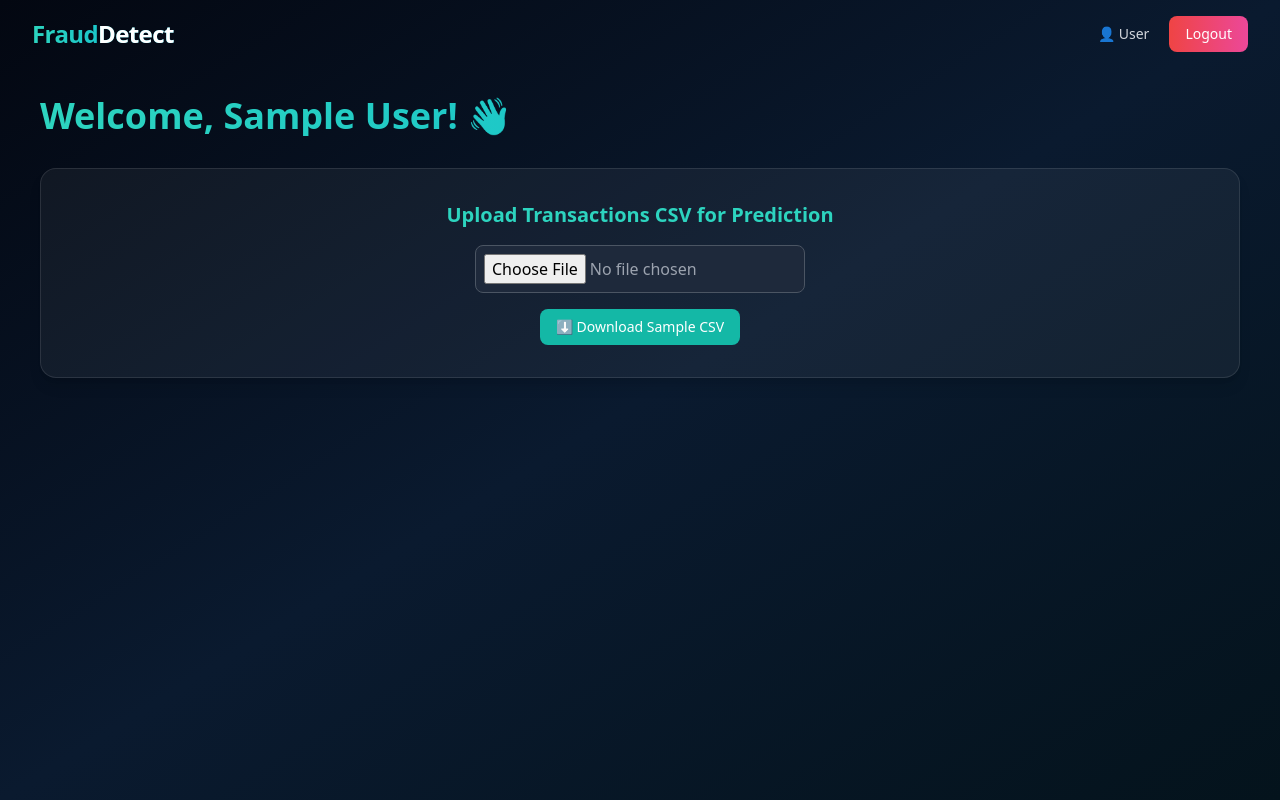
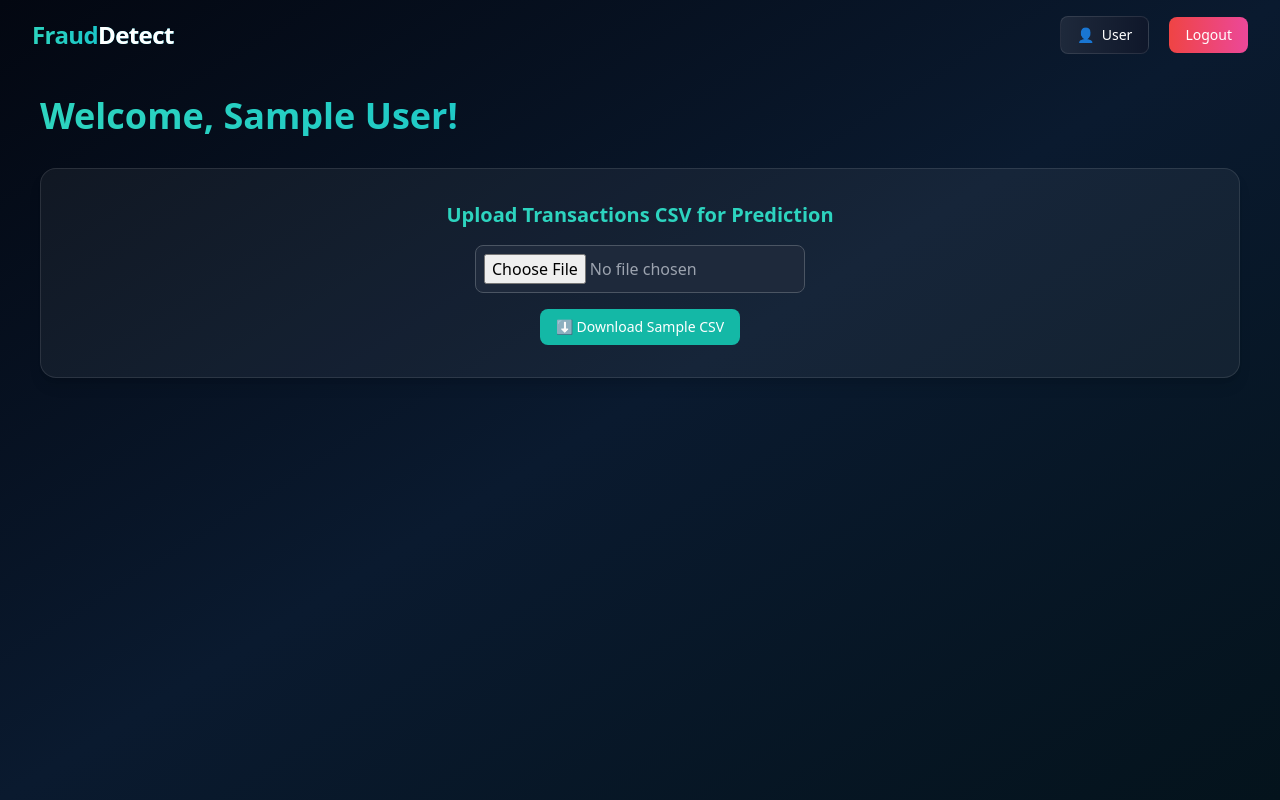
Before and after one commit to Pratheeksha88/Credit_card_fraud_detection, a React (Vite) app in the folder frontend/: page /dashboard in a window 1280 px wide. Built offline with nearby package versions, Linux system fonts and the light colour scheme; sample sign-in values are in the browser's storage.

Commit message:
fixed buttons

```diff
--- a/frontend/package.json
+++ b/frontend/package.json
@@ -18,7 +18,8 @@
     "react-router-dom": "^6.22.0",
     "react-scroll-parallax": "^3.5.0",
     "recharts": "^2.15.4",
-    "sweetalert2": "^11.26.3"
+    "sweetalert2": "^11.26.3",
+    "sweetalert2-react-content": "^5.1.0"
   },
   "devDependencies": {
     "@vitejs/plugin-react": "^4.3.2",
--- a/frontend/src/components/DashboardNavbar.jsx
+++ b/frontend/src/components/DashboardNavbar.jsx
@@ -6,20 +6,99 @@ import Swal from "sweetalert2";
 export default function DashboardNavbar({ userName = "User" }) {
   const navigate = useNavigate();
 
+  // 🔴 Logout Handler
   const handleLogout = () => {
     localStorage.removeItem("token");
     localStorage.removeItem("user");
+
     Swal.fire({
       icon: "success",
       title: "Logged Out",
       text: "You have successfully logged out.",
       confirmButtonColor: "#14b8a6",
+      background: "#0f172a",
+      color: "#e2e8f0",
     }).then(() => navigate("/login"));
+  };
+
+  // 👤 Profile Popup Handler
+  const handleProfile = () => {
+    const user = JSON.parse(localStorage.getItem("user"));
+    if (!user) {
+      Swal.fire({
+        icon: "info",
+        title: "User not found",
+        text: "No user data available.",
+        background: "#0f172a",
+        color: "#e2e8f0",
+        confirmButtonColor: "#14b8a6",
+      });
+      return;
+    }
+
+    // 🪄 Generate Initials Avatar
+    const initials = user.name
+      .split(" ")
+      .map((n) => n[0].toUpperCase())
+      .join("");
+
+    Swal.fire({
+      html: `
+        <div style="
+          display:flex;
+          flex-direction:column;
+          align-items:center;
+          justify-content:center;
+          color:#e2e8f0;
+          font-family:'Inter', sans-serif;
+          padding:15px 0;
+        ">
+          <div style="
+            width:80px;
+            height:80px;
+            border-radius:50%;
+            background:linear-gradient(145deg,#14b8a6,#06b6d4);
+            display:flex;
+            align-items:center;
+            justify-content:center;
+            font-size:2rem;
+            font-weight:700;
+            color:white;
+            box-shadow:0 0 20px rgba(20,184,166,0.6);
+            margin-bottom:15px;
+          ">
+            ${initials}
+          </div>
+          <h2 style="font-size:1.3rem;font-weight:700;color:#14b8a6;margin-bottom:5px;">
+            ${user.name}
+          </h2>
+          <p style="font-size:0.95rem;color:#94a3b8;margin-bottom:15px;">Credit Card Fraud Detector User</p>
+          <div style="width:100%;text-align:left;color:#cbd5e1;font-size:0.95rem;padding:0 15px;">
+            <p><b style="color:#22d3ee;">Email:</b> ${user.email}</p>
+            <p><b style="color:#22d3ee;">User ID:</b> ${user.id}</p>
+          </div>
+        </div>
+      `,
+      background:
+        "linear-gradient(145deg, rgba(15,23,42,0.98), rgba(3,7,18,0.98))",
+      color: "#e2e8f0",
+      confirmButtonText: "Close",
+      confirmButtonColor: "#14b8a6",
+      width: "25rem",
+      padding: "1.2rem 0.8rem",
+      backdrop: `
+        rgba(0, 0, 0, 0.6)
+        backdrop-filter: blur(6px);
+      `,
+      customClass: {
+        popup: "rounded-2xl border border-white/10 shadow-xl backdrop-blur-md",
+      },
+    });
   };
 
   return (
     <nav className="fixed top-0 w-full z-50 px-8 py-4 flex justify-between items-center text-white bg-transparent">
-      {/* Logo */}
+      {/* 🌐 Logo */}
       <motion.div
         initial={{ opacity: 0, y: -10 }}
         animate={{ opacity: 1, y: 0 }}
@@ -33,14 +112,25 @@ export default function DashboardNavbar({ userName = "User" }) {
         </Link>
       </motion.div>
 
-      {/* Right Section: Profile + Logout */}
-      <motion.div
-        initial={{ opacity: 0, y: -10 }}
-        animate={{ opacity: 1, y: 0 }}
-        transition={{ delay: 0.3 }}
-        className="flex items-center gap-5"
-      >
-        <span className="text-gray-300 text-sm">👤 {userName}</span>
+      {/* 👤 User & Logout Buttons */}
+      <div className="flex items-center gap-5">
+        {/* Profile Button */}
+        <motion.button
+          whileHover={{
+            scale: 1.1,
+            boxShadow: "0px 0px 10px rgba(45,212,191,0.6)",
+          }}
+          whileTap={{ scale: 0.95 }}
+          onClick={handleProfile}
+          className="flex items-center gap-2 px-4 py-2 text-sm bg-gradient-to-r from-slate-800 to-slate-900 border border-white/10 rounded-lg hover:border-teal-400 transition-all"
+        >
+          <span role="img" aria-label="user">
+            👤
+          </span>
+          {userName}
+        </motion.button>
+
+        {/* Logout Button */}
         <motion.button
           whileHover={{
             scale: 1.05,
@@ -52,7 +142,7 @@ export default function DashboardNavbar({ userName = "User" }) {
         >
           Logout
         </motion.button>
-      </motion.div>
+      </div>
     </nav>
   );
 }
--- a/frontend/src/pages/Dashboard.jsx
+++ b/frontend/src/pages/Dashboard.jsx
@@ -145,7 +145,7 @@ export default function Dashboard() {
           transition={{ duration: 0.8 }}
           className="text-4xl font-extrabold bg-gradient-to-r from-teal-400 to-cyan-500 bg-clip-text text-transparent mb-8"
         >
-          Welcome, {userName}! 👋
+          Welcome, {userName}!
         </motion.h1>
 
         {/* File Upload */}
--- a/frontend/src/pages/Login.jsx
+++ b/frontend/src/pages/Login.jsx
@@ -20,40 +20,22 @@ export default function Login() {
 
   const handleSubmit = async (e) => {
   e.preventDefault();
-    setLoading(true);
+
   try {
     const res = await axios.post("http://localhost:4000/api/auth/login", formData);
+
+    // ✅ Save token and user details in localStorage
     localStorage.setItem("token", res.data.token);
+    localStorage.setItem("user", JSON.stringify(res.data.user));
 
-      // ✅ SweetAlert2 success modal
-      Swal.fire({
-        title: "Login Successful 🎉",
-        text: "Redirecting you to the dashboard...",
-        icon: "success",
-        confirmButtonColor: "#14b8a6",
-        background: "#0A1A2F",
-        color: "#fff",
-        timer: 2000,
-        showConfirmButton: false,
-      });
-
-      setTimeout(() => navigate("/dashboard"), 2000);
+    // ✅ Redirect to dashboard
+    navigate("/dashboard");
   } catch (err) {
     console.error(err);
-
-      // ❌ SweetAlert2 error modal
-      Swal.fire({
-        title: "Login Failed!",
-        text: "Invalid email or password. Please try again.",
-        icon: "error",
-        confirmButtonColor: "#14b8a6",
-        background: "#0A1A2F",
-        color: "#fff",
-      });
-    } finally {
-      setLoading(false);
+    alert("Invalid email or password. Please try again.");
   }
 };
+
 
   return (
     <div className="relative flex items-center justify-center min-h-screen overflow-hidden bg-gradient-to-br from-[#030711] via-[#0A1A2F] to-[#04131C] text-white">
```
Lines whose indentation alone changed are shown as unchanged.
